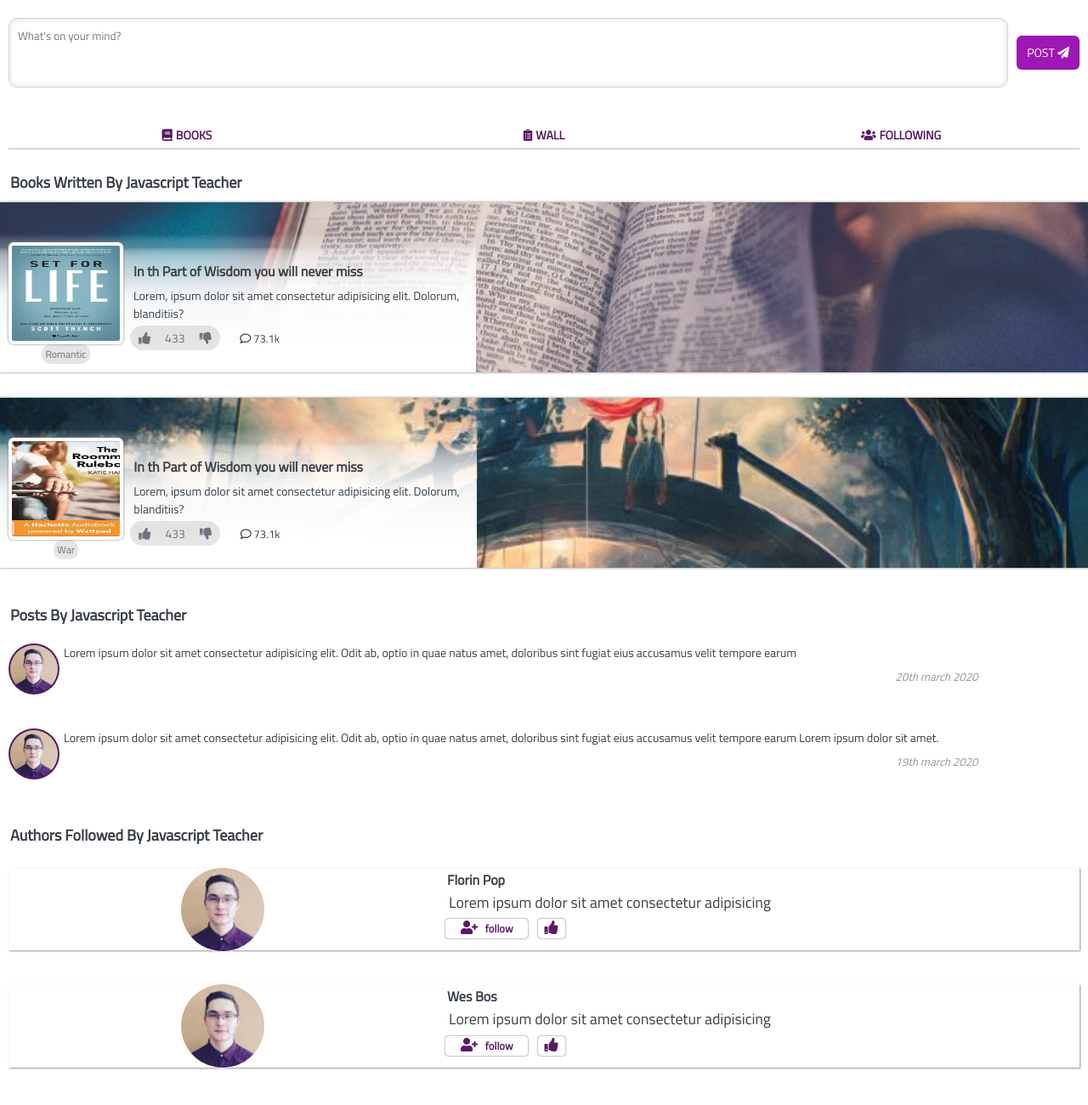
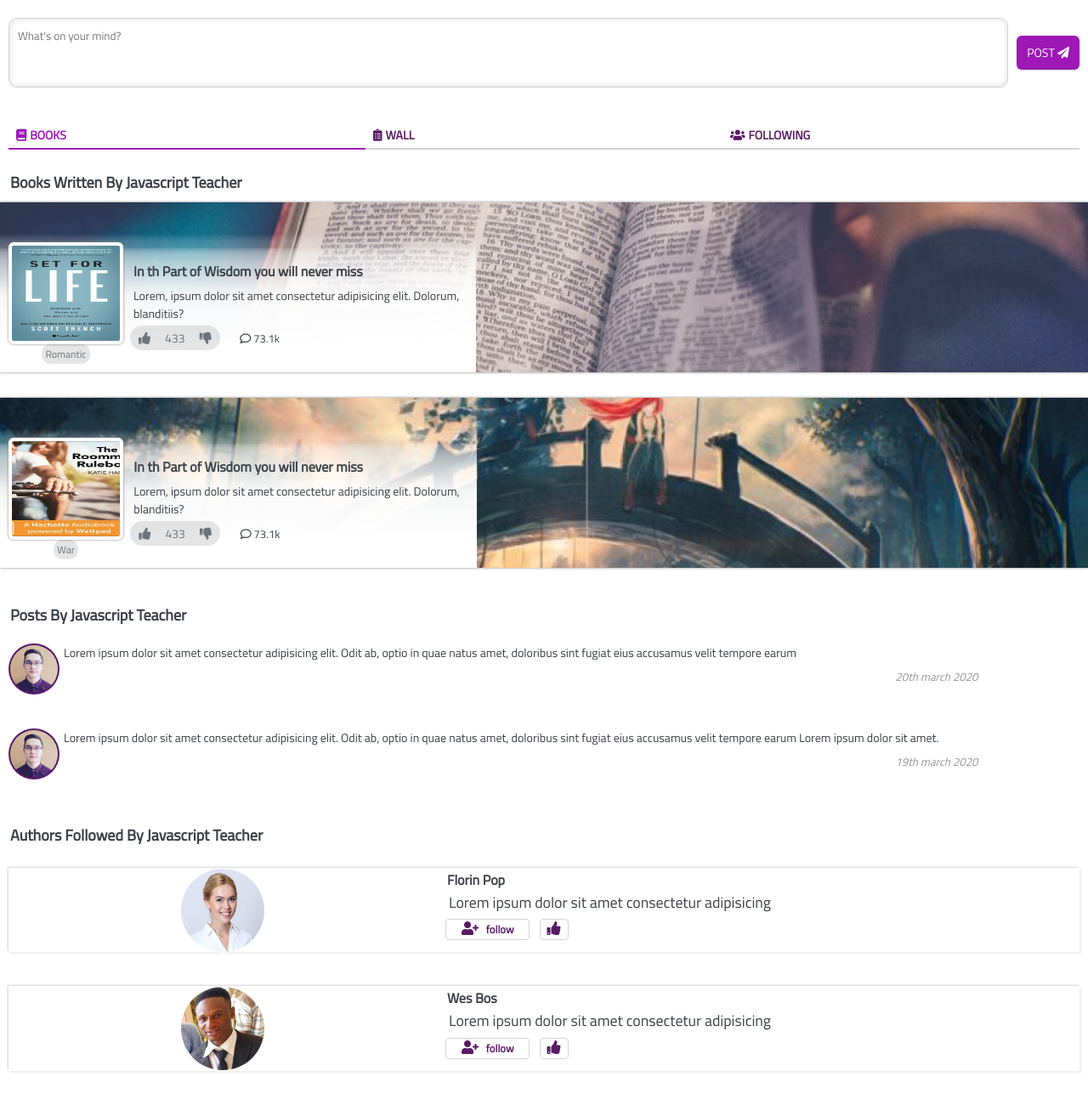
Before and after one commit to Stancobridge/inkhood, a plain HTML site: page author_bio.html in a window 1280 px wide. Shown: the part 308-1608 px from the top of the page at 85% size. Drawn offline with Linux system fonts and the light colour scheme.

Commit message:
fixed some sections on the page

```diff
--- a/assets/css/author_bio.css
+++ b/assets/css/author_bio.css
@@ -171,7 +171,7 @@ span.read-count {
   padding: 10px;
 }
 .nav-wrapper a {
-  text-align: center;
+  /* text-align: center; */
   font-weight: bold;
   padding: 5px;
   text-transform: uppercase;
@@ -183,10 +183,15 @@ span.read-count {
   color: var(--primary-color-light);
   border-bottom: 2px solid var(--primary-color-light);
 }
+.nav-wrapper a:first-child {
+  color: var(--primary-color-light);
+  border-bottom: 2px solid var(--primary-color-light);
+}
 .nav-wrapper a i {
   line-height: normal;
   display: inline-block;
   margin-right: 4px;
+  margin-left: 4px;
 }
 
 section.author-book {
@@ -264,5 +269,10 @@ section.author-following {
 
 .author-following .first-author-info_wrapper {
   background-color: transparent;
-  box-shadow: 1px 1px 2px 0px var(--gray-color-dim);
+  box-shadow: 2px 2px 2px 0px var(--gray-color),-1px -1px 2px 0px var(--dark-gray-color);
 }
+.author-following .contact-wrapper .follow,
+.author-following .contact-wrapper .message{
+  box-shadow: none;
+  border: 1px solid var(--dark-gray-color);
+}
--- a/author_bio.html
+++ b/author_bio.html
@@ -184,7 +184,7 @@
           <div class="cover-photo_container">
               <div class="banner">
                   <!-- <img src="assets/img/author2.jpg" class="banner-cover"> -->
-                  <img src="assets/img/author2.jpg" alt="" class="author-img">
+                  <img src="assets/img/author6.jpg" alt="" class="author-img">
               </div>
           </div>
 
@@ -204,7 +204,7 @@
           <div class="cover-photo_container">
               <div class="banner">
                   <!-- <img src="assets/img/author2.jpg" class="banner-cover"> -->
-                  <img src="assets/img/author2.jpg" alt="" class="author-img">
+                  <img src="assets/img/author3.jpg" alt="" class="author-img">
               </div>
           </div>
 
```
Also changed, not shown: assets/img/author3.jpg (added), assets/img/author4.jpg (added), assets/img/author5.jpg (added), assets/img/author6.jpg (added).
